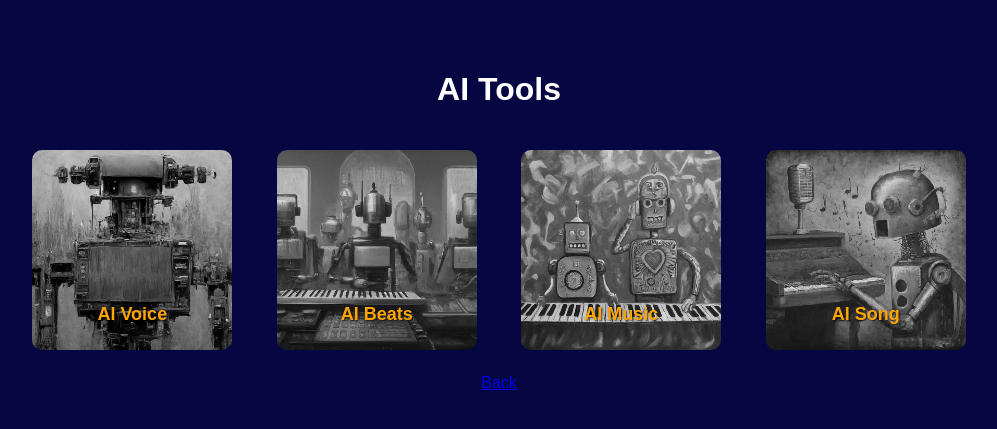
After one commit to Raufjatoi/flask-music-app, a Flask app: page /ai in a window 1280 px wide. The commit adds this page. Shown: the top 429 px of the page, without its empty margins (141-1138 px from the left). Run offline with Flask 3, Linux system fonts and the light colour scheme.

Commit message:
updation

```diff
--- a/app.py
+++ b/app.py
@@ -55,5 +55,10 @@ def cmusic():
 
     return render_template('cmusic.html', title=title, artist=artist, genre=genre, filename=filename)
 
+# Route for AI Tools page
+@app.route('/ai')
+def ai():
+    return render_template('ai.html')
+
 if __name__ == '__main__':
     app.run(debug=True)
--- /dev/null
+++ b/templates/ai.html
@@ -0,0 +1,81 @@
+<!DOCTYPE html>
+<html lang="en">
+<head>
+    <meta charset="UTF-8">
+    <meta name="viewport" content="width=device-width, initial-scale=1.0">
+    <title>AI Tools</title>
+    <style>
+        body {
+            background-color: rgb(6, 6, 66);
+            color: white; /* Changed to white for better visibility */
+            font-family: Arial, sans-serif;
+            margin: 0;
+            padding: 0;
+            text-align: center;
+        }
+        .container {
+            width: 80%;
+            margin: 0 auto;
+            padding-top: 50px;
+            position: relative;
+        }
+        .option-block {
+            width: 200px;
+            height: 200px;
+            margin: 20px;
+            display: inline-block;
+            border-radius: 10px;
+            overflow: hidden;
+            position: relative;
+        }
+        .option-block img {
+            width: 100%;
+            height: 100%;
+            object-fit: cover;
+            transition: all 0.3s ease;
+            filter: grayscale(100%);
+        }
+        .option-block:hover img {
+            filter: grayscale(0%);
+        }
+        .option-block:hover {
+            transform: scale(1.1);
+        }
+        .mini-heading {
+            font-size: 18px;
+            margin-top: 10px;
+            color: orange;
+            position: absolute;
+            bottom: 10px;
+            left: 50%;
+            transform: translateX(-50%);
+            width: 100%;
+            text-shadow: 1px 1px 2px rgba(0, 0, 0, 0.7);
+        }
+    </style>
+</head>
+<body>
+    <div class="container">
+        <h1>AI Tools</h1>
+        <div class="options">
+            <div class="option-block" onclick="location.href='ai_voice.html';">
+                <img src="{{ url_for('static', filename='ai voice.jpg') }}" alt="AI Voice">
+                <h2 class="mini-heading">AI Voice</h2>
+            </div>
+            <div class="option-block" onclick="location.href='ai_beats.html';">
+                <img src="{{ url_for('static', filename='ai beats.jpg') }}" alt="AI Beats">
+                <h2 class="mini-heading">AI Beats</h2>
+            </div>
+            <div class="option-block" onclick="location.href='ai_music.html';">
+                <img src="{{ url_for('static', filename='ai music.jpg') }}" alt="AI Music">
+                <h2 class="mini-heading">AI Music</h2>
+            </div>
+            <div class="option-block" onclick="location.href='ai_song.html';">
+                <img src="{{ url_for('static', filename='ai song.jpg') }}" alt="AI Song">
+                <h2 class="mini-heading">AI Song</h2>
+            </div>
+        </div>
+        <a href="{{ url_for('discover') }}" class="back-button">Back</a>
+    </div>
+</body>
+</html>
--- a/templates/discover.html
+++ b/templates/discover.html
@@ -126,7 +126,7 @@
                 <img src="{{ url_for('static', filename='create.jpg') }}" alt="Create">
                 <h2 class="mini-heading">Create</h2>
             </div>
-            <div class="option-block" onclick="location.href='link_to_ai_tools.html';">
+            <div class="option-block" onclick="location.href='ai';">
                 <img src="{{ url_for('static', filename='ai.jpg') }}" alt="AI Tools">
                 <h2 class="mini-heading">AI Tools</h2>
             </div>
```
Also changed, not shown: static/ai beats.jpg (added), static/ai music.jpg (added), static/ai song.jpg (added), static/ai voice.jpg (added).
